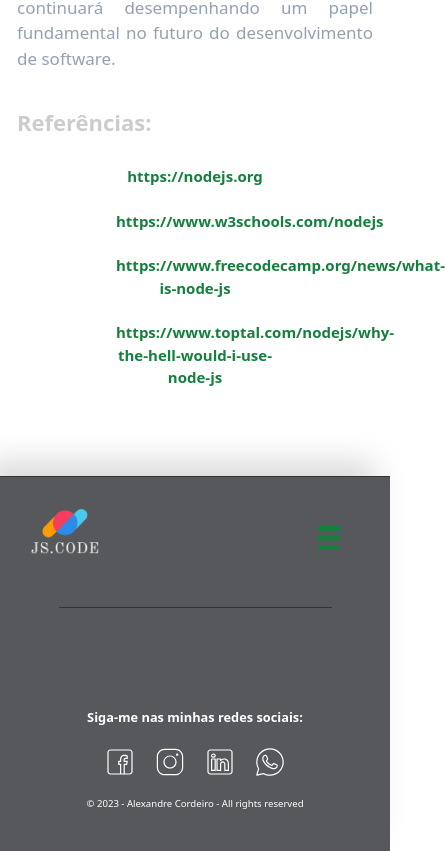
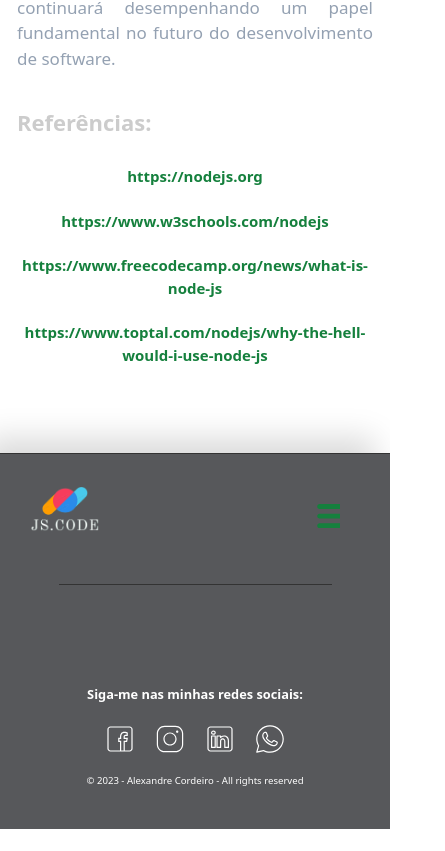
Before and after one commit to Alexandre1313/site_profile_next, a Next.js app: page /blog_desvendando_o_universo_node_JS in a window 390 px wide. Shown: the part 3416-4267 px from the top of the page, 445 px wide, since content can reach past the window. After the commit the page ends 4245 px from the top, so only its background shows below. Built offline with nearby package versions, Linux system fonts and the light colour scheme.

Commit message:
add padding

```diff
--- a/src/styles/linkk.module.css
+++ b/src/styles/linkk.module.css
@@ -1,10 +1,11 @@
 .descriptionLink {
+    display: flex;
     color: #15803d;
     font-weight: 800;
     font-size: 15px;
     padding: 5px 10px 7px 10px;
-    width: 50%;
-    align-self: center;
+    width: 100%;
+    justify-content: center;
     border-radius: 9px;
     box-shadow: 15px 15px 30px rgba(0, 0, 0, 0);
     transition: 0.35s;
@@ -18,13 +19,31 @@
 
 @media only screen and (min-width: 661px) and (max-width: 1023px) {
     .descriptionLink {
-
+        display: flex;
+        color: #15803d;
+        font-weight: 800;
+        font-size: 15px;
+        padding: 5px 10px 7px 10px;
+        width: 100%;
+        justify-content: center;
+        border-radius: 9px;
+        box-shadow: 15px 15px 30px rgba(0, 0, 0, 0);
+        transition: 0.35s;
     }
 }
 
 @media screen and (max-width: 660px) {
     .descriptionLink {
-
+        display: flex;
+        color: #15803d;
+        font-weight: 800;
+        font-size: 15px;
+        padding: 5px 0px 7px 0px;
+        width: 100%;
+        justify-content: center;
+        border-radius: 9px;
+        box-shadow: 15px 15px 30px rgba(0, 0, 0, 0);
+        transition: 0.35s;
     }
 }
 
```
